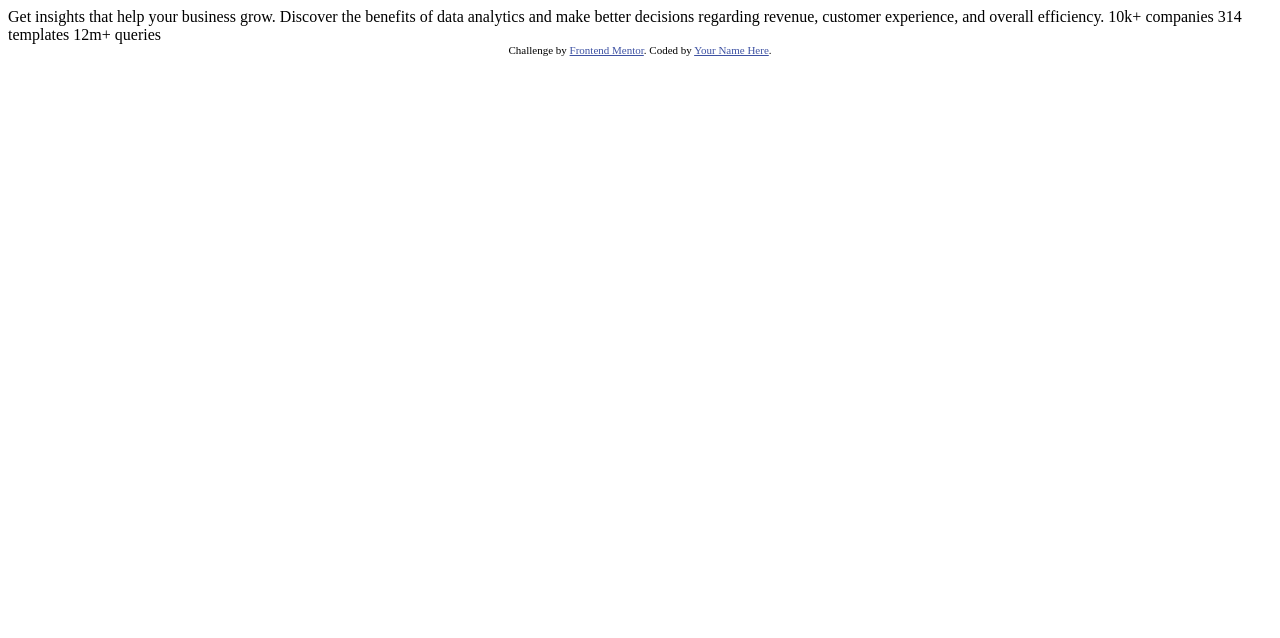
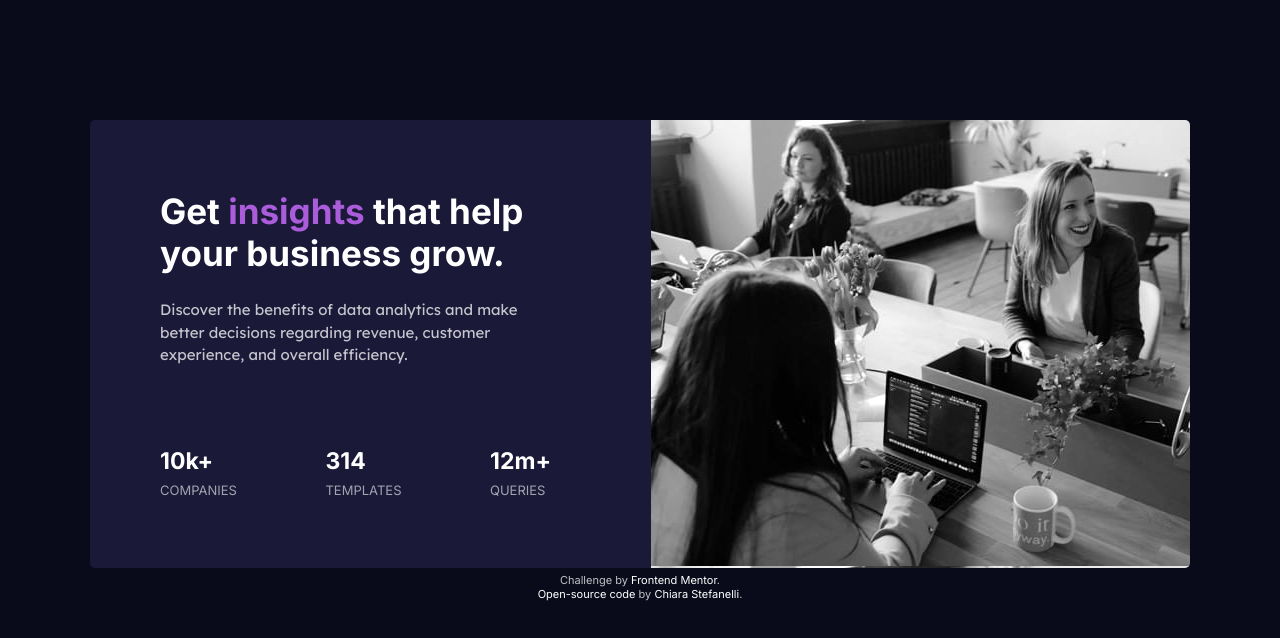
Before and after one commit to chiarastef/stats-preview-card-Frontend-Mentor, a plain HTML site: page index.html in a window 1280 px wide. Drawn offline with Linux system fonts and the light colour scheme.

Commit message:
Added main components

```diff
--- a/index.html
+++ b/index.html
@@ -14,15 +14,49 @@
     <link rel="stylesheet" href="./style.css" />
   </head>
   <body>
-    Get insights that help your business grow. Discover the benefits of data
-    analytics and make better decisions regarding revenue, customer experience,
-    and overall efficiency. 10k+ companies 314 templates 12m+ queries
+    <div class="card">
+      <div class="first-column">
+        <h1>Get <span>insights</span> that help your business grow.</h1>
+        <p>
+          Discover the benefits of data analytics and make better decisions
+          regarding revenue, customer experience, and overall efficiency.
+        </p>
+        <div class="stats">
+          <div class="stat">
+            <div class="stat-number">10k+</div>
+            <div class="stat-heading">companies</div>
+          </div>
+          <div class="stat">
+            <div class="stat-number">314</div>
+            <div class="stat-heading">templates</div>
+          </div>
+          <div class="stat">
+            <div class="stat-number">12m+</div>
+            <div class="stat-heading">queries</div>
+          </div>
+        </div>
+      </div>
+      <div class="second-column"></div>
+    </div>
 
-    <div class="attribution">
+    <footer class="attribution">
       Challenge by
       <a href="https://www.frontendmentor.io?ref=challenge" target="_blank"
         >Frontend Mentor</a
-      >. Coded by <a href="#">Your Name Here</a>.
-    </div>
+      >.
+      <br />
+      <a
+        href="https://github.com/chiarastef/stats-preview-card-Frontend-Mentor"
+        target="_blank"
+      >
+        Open-source code</a
+      >
+      by
+      <a
+        href="https://www.linkedin.com/in/chiarastefanelli/?locale=en_US"
+        target="_blank"
+        >Chiara Stefanelli</a
+      >.
+    </footer>
   </body>
 </html>
--- a/style.css
+++ b/style.css
@@ -1,7 +1,89 @@
+@import url("https://fonts.googleapis.com/css2?family=Inter:wght@400;700&family=Lexend+Deca&display=swap");
+
+:root {
+  --soft-violet: #aa5cdb;
+  --white: #ffffff;
+  --inter-font: "Inter", sans-serif;
+  --lexend-deca-font: "Lexend Deca", sans-serif;
+}
+
+* {
+  box-sizing: border-box;
+  margin: 0;
+}
+
+body {
+  background-color: #090b1a;
+}
+
+.card {
+  display: flex;
+  background-color: #1b1938;
+  max-width: 1100px;
+  margin: 120px auto 5px;
+  border-radius: 5px;
+}
+
+.first-column {
+  width: 51%;
+  padding: 70px 100px 70px 70px;
+}
+
+.first-column h1 {
+  font-size: 35px;
+  font-family: var(--inter-font);
+  margin-bottom: 25px;
+  color: var(--white);
+}
+
+.first-column h1 span {
+  color: var(--soft-violet);
+}
+
+.first-column p {
+  font-size: 15px;
+  margin-bottom: 80px;
+  color: #ffffffbf;
+  line-height: 1.5;
+  font-family: var(--lexend-deca-font);
+}
+
+.second-column {
+  width: 49%;
+  background-image: url(./images/image-header-desktop.jpg);
+  border-radius: 0 5px 5px 0;
+}
+
+.stats {
+  display: flex;
+  justify-content: space-between;
+  font-family: var(--inter-font);
+}
+
+.stats .stat-number {
+  font-size: 23px;
+  color: var(--white);
+  font-weight: 700;
+  margin-bottom: 7px;
+}
+
+.stats .stat-heading {
+  text-transform: uppercase;
+  color: #ffffff99;
+  font-size: 13px;
+}
+
 .attribution {
+  font-family: var(--inter-font);
   font-size: 11px;
   text-align: center;
+  color: #ffffffbf;
 }
 .attribution a {
-  color: hsl(228, 45%, 44%);
+  color: var(--white);
+  text-decoration: none;
 }
+
+.attribution a:hover {
+  color: var(--soft-violet);
+}
```
